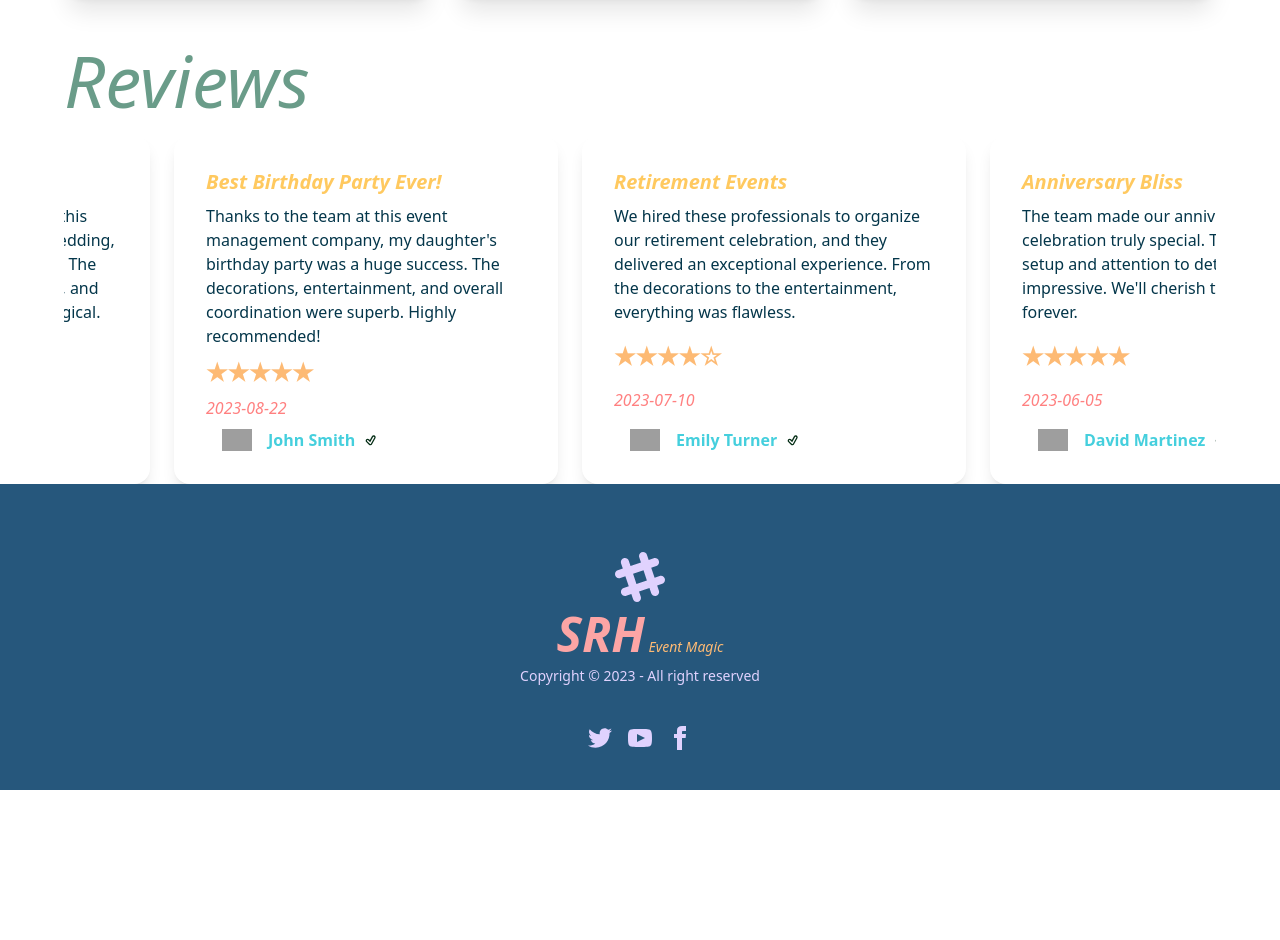
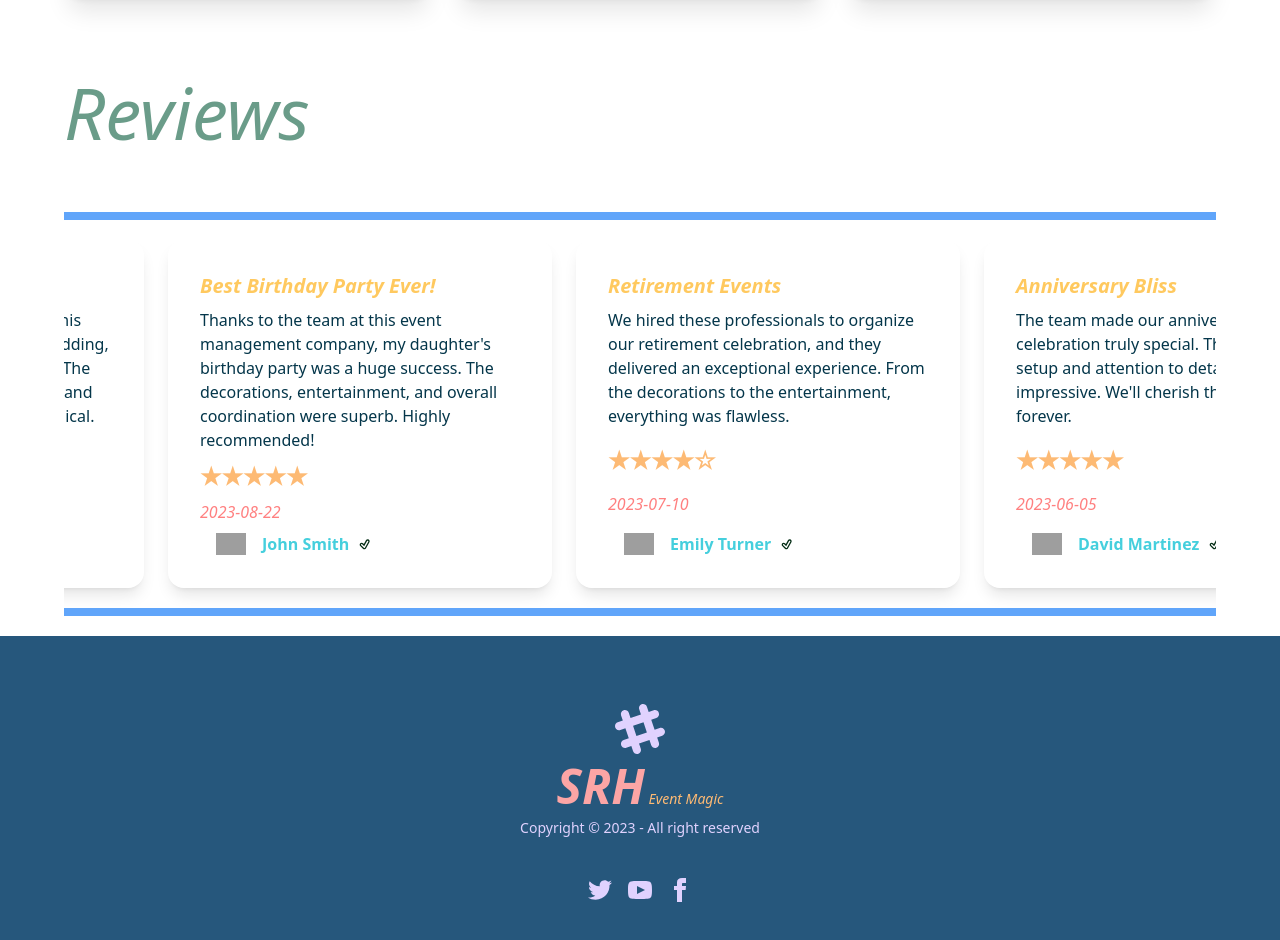
Before and after one commit to ProgSomel/SRH-Event-Magic, a React (Vite) app: page / in a window 1280 px wide. Shown: the part 1960-2900 px from the top of the page. Before the commit the page ends 2750 px from the top, so only its background shows below. Built offline with nearby package versions, Linux system fonts and the light colour scheme; grey boxes are pictures that could not be loaded.

Commit message:
Border on reviews added

```diff
--- a/src/components/Footer/Footer.jsx
+++ b/src/components/Footer/Footer.jsx
@@ -1,6 +1,6 @@
 const Footer = () => {
   return (
-    <footer className="footer footer-center p-10 bg-[#26577C] text-primary-content">
+    <footer className="footer footer-center p-10 bg-[#26577C] text-primary-content mt-5" data-aos="fade-up">
       <aside>
         <svg
           width="50"
--- a/src/components/Reviews/Reviews.jsx
+++ b/src/components/Reviews/Reviews.jsx
@@ -16,11 +16,11 @@ const Reviews = () => {
 
     return (
         <div className="max-w-screen-2xl mx-auto px-4 md:px-8 lg:px-16 ">
-            <h2 className="text-7xl  italic  font-extralight text-[#6A9C89] mt-12" data-aos="fade-right">Reviews</h2>
+            <h2 className="text-7xl  italic  font-extralight text-[#6A9C89] mt-20" data-aos="fade-right">Reviews</h2>
         <Marquee pauseOnHover >
             <div className="">
 
-            <div className="flex gap-6 mt-5 ">
+            <div className="flex gap-6 mt-16 border-t-8 border-b-8 py-5 border-blue-400">
             {
                 reviews.map((review) => <Review key={review.id} review={review}></Review>)
             }
```
